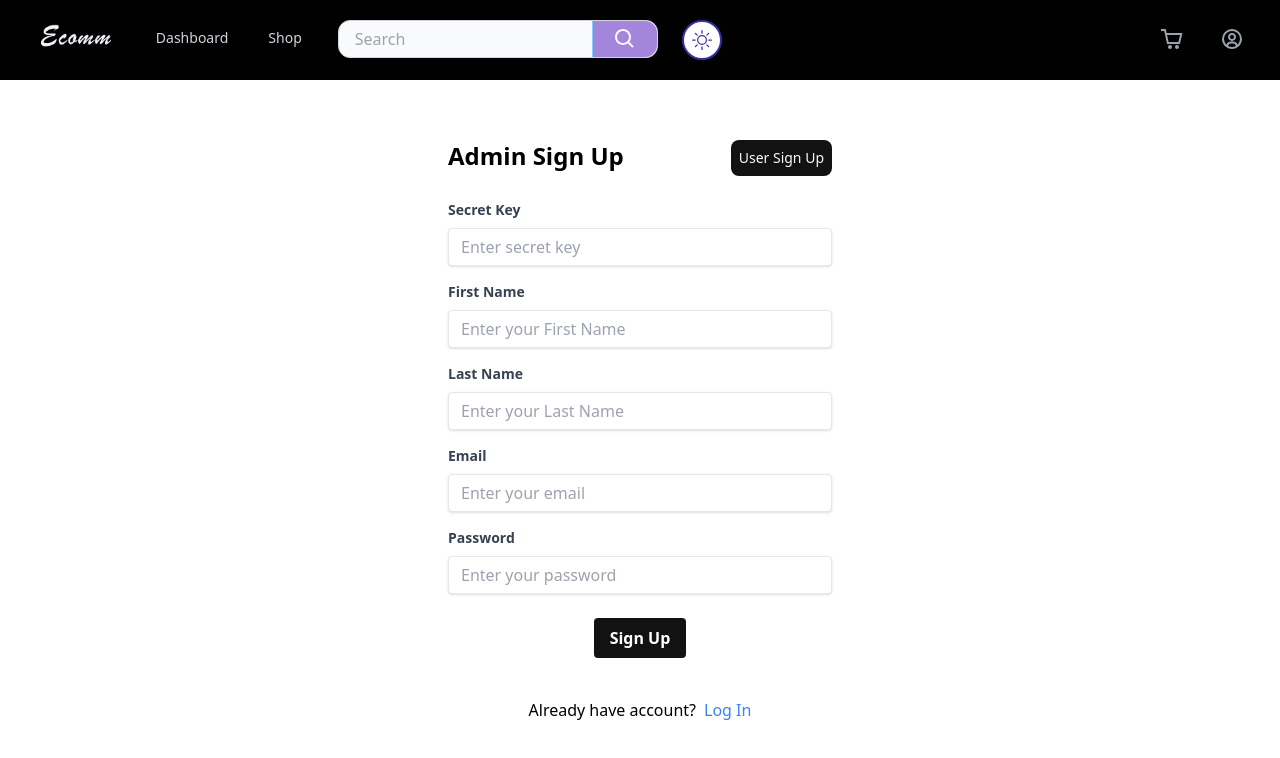
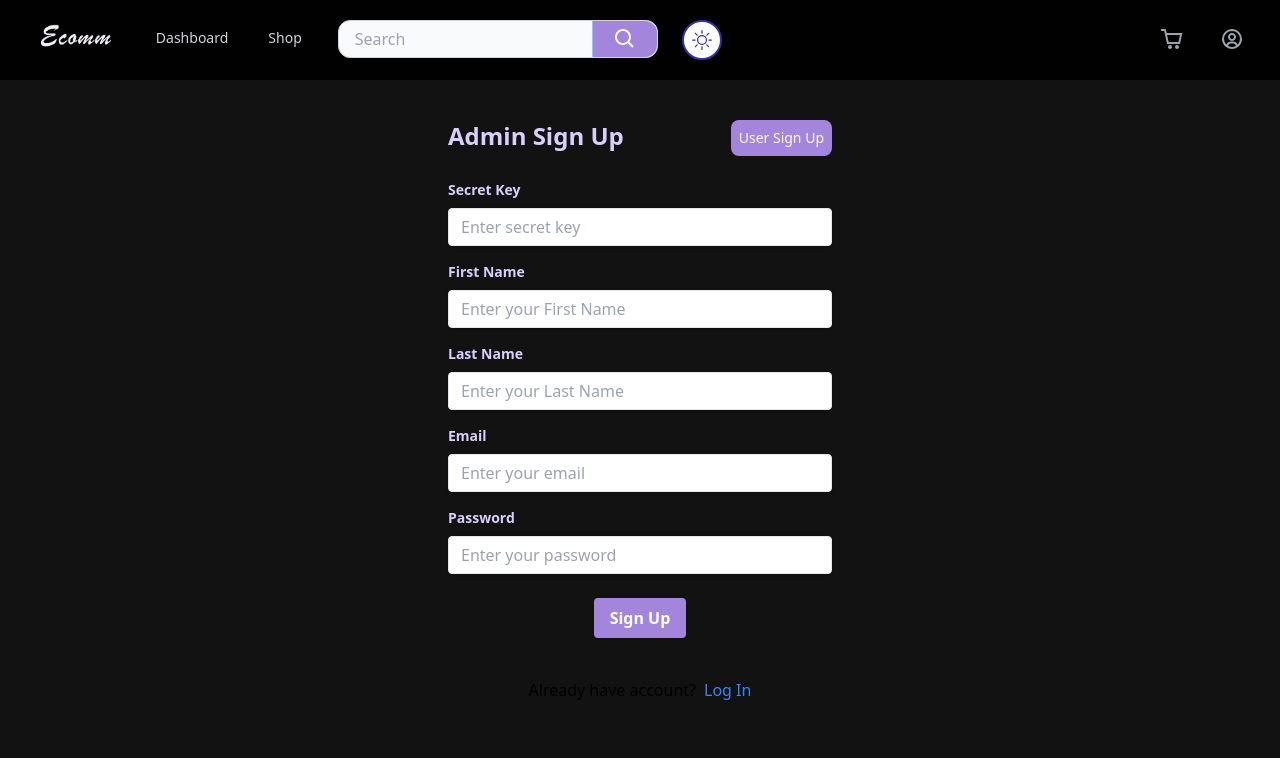
Before and after one commit to Sainath0604/Ecomm-Frontend, a React (Vite) app: page /adminSignUp in a window 1280 px wide. Shown: the top 758 px of the page. Built offline with nearby package versions, Linux system fonts and the light colour scheme.

Commit message:
Testing logout functionality without react navigate

```diff
--- a/src/admin/AdminNav.jsx
+++ b/src/admin/AdminNav.jsx
@@ -1,5 +1,5 @@
 import { Link } from "react-router-dom";
-import { useNavigate } from "react-router-dom";
+// import { useNavigate } from "react-router-dom";
 import logo from "../Logo/DarkLogo.png";
 import { Disclosure } from "@headlessui/react";
 import {
@@ -13,12 +13,13 @@ import {
 } from "../components/Icons";
 
 function AdminNav() {
-  const navigate = useNavigate();
+  // const navigate = useNavigate();
 
-  const logOut = (e) => {
-    e.preventDefault();
+  const logOut = () => {
     window.localStorage.clear();
-    navigate("/signIn");
+    window.location.href = "./signIn";
+    // navigate("/signIn");
+    console.log("logged-out");
   };
 
   const navigation = [
--- a/src/admin/AdminSignUp.jsx
+++ b/src/admin/AdminSignUp.jsx
@@ -65,26 +65,29 @@ function AdminSignUp() {
   }, [userType]);
 
   return (
-    <div>
+    <div className="dark:bg-[#D9CFFC]	bg-[#121212] min-h-screen">
       <Navbar />
-      <div className="flex justify-center mt-10 h-80 p-5">
+      <div className="flex justify-center mt-5 mb-5 h-80 p-5">
         <form onSubmit={registerUser} className="w-full max-w-sm">
           <div className="h-10  flex flex-row justify-between lg:mb-5">
-            <h1 className="text-2xl font-bold" value={userType}>
+            <h1
+              className="text-2xl font-bold text-[#D9CFFC] dark:text-[#241B35]"
+              value={userType}
+            >
               Admin Sign Up
             </h1>
             <Link to="/signUp">
-              <button className="bg-[#121212] hover:bg-[#282626] text-gray-50 text-sm p-2 rounded-lg ">
+              <button className="bg-[#a385db] dark:bg-[#241B35] hover:bg-[#282626] text-gray-50 text-sm p-2 rounded-lg ">
                 User Sign Up
               </button>
             </Link>
           </div>
           <div className="mb-4">
-            <label className="block text-gray-700 text-sm font-bold mb-2">
+            <label className="block text-[#D9CFFC] dark:text-[#241B35] text-sm font-bold mb-2">
               Secret Key
             </label>
             <input
-              className="shadow appearance-none border rounded w-full py-2 px-3 text-gray-700 leading-tight focus:outline-none focus:shadow-outline"
+              className="shadow appearance-none border rounded w-full py-2 px-3 text-[#D9CFFC] dark:text-[#241B35] leading-tight focus:outline-none focus:shadow-outline"
               id="secretKey"
               type="name"
               placeholder="Enter secret key"
@@ -94,11 +97,11 @@ function AdminSignUp() {
             />
           </div>
           <div className="mb-4">
-            <label className="block text-gray-700 text-sm font-bold mb-2">
+            <label className="block text-[#D9CFFC] dark:text-[#241B35] text-sm font-bold mb-2">
               First Name
             </label>
             <input
-              className="shadow appearance-none border rounded w-full py-2 px-3 text-gray-700 leading-tight focus:outline-none focus:shadow-outline"
+              className="shadow appearance-none border rounded w-full py-2 px-3 text-[#D9CFFC] dark:text-[#241B35] leading-tight focus:outline-none focus:shadow-outline"
               id="fName"
               type="name"
               placeholder="Enter your First Name"
@@ -108,11 +111,11 @@ function AdminSignUp() {
             />
           </div>
           <div className="mb-4">
-            <label className="block text-gray-700 text-sm font-bold mb-2">
+            <label className="block text-[#D9CFFC] dark:text-[#241B35] text-sm font-bold mb-2">
               Last Name
             </label>
             <input
-              className="shadow appearance-none border rounded w-full py-2 px-3 text-gray-700 leading-tight focus:outline-none focus:shadow-outline"
+              className="shadow appearance-none border rounded w-full py-2 px-3 text-[#D9CFFC] dark:text-[#241B35] leading-tight focus:outline-none focus:shadow-outline"
               id="lName"
               type="name"
               placeholder="Enter your Last Name"
@@ -122,11 +125,11 @@ function AdminSignUp() {
             />
           </div>
           <div className="mb-4">
-            <label className="block text-gray-700 text-sm font-bold mb-2">
+            <label className="block text-[#D9CFFC] dark:text-[#241B35] text-sm font-bold mb-2">
               Email
             </label>
             <input
-              className="shadow appearance-none border rounded w-full py-2 px-3 text-gray-700 leading-tight focus:outline-none focus:shadow-outline"
+              className="shadow appearance-none border rounded w-full py-2 px-3 text-[#D9CFFC] dark:text-[#241B35] leading-tight focus:outline-none focus:shadow-outline"
               id="email"
               type="email"
               placeholder="Enter your email"
@@ -136,11 +139,11 @@ function AdminSignUp() {
             />
           </div>
           <div className="mb-6">
-            <label className="block text-gray-700 text-sm font-bold mb-2">
+            <label className="block text-[#D9CFFC] dark:text-[#241B35] text-sm font-bold mb-2">
               Password
             </label>
             <input
-              className="shadow appearance-none border rounded w-full py-2 px-3 text-gray-700 leading-tight focus:outline-none focus:shadow-outline"
+              className="shadow appearance-none border rounded w-full py-2 px-3 text-[#D9CFFC] dark:text-[#241B35] leading-tight focus:outline-none focus:shadow-outline"
               id="password"
               type="password"
               placeholder="Enter your password"
@@ -152,7 +155,7 @@ function AdminSignUp() {
           <div className="flex flex-col items-center justify-center">
             <button
               onClick={UserOrAdmin}
-              className="bg-[#121212] hover:bg-[#282626] text-white font-bold py-2 px-4 rounded focus:outline-none focus:shadow-outline"
+              className="bg-[#a385db] dark:bg-[#241B35] hover:bg-[#282626] text-white font-bold py-2 px-4 rounded focus:outline-none focus:shadow-outline"
               type="submit"
             >
               Sign Up
--- a/src/authentication/SignIn.jsx
+++ b/src/authentication/SignIn.jsx
@@ -76,7 +76,7 @@ function SignIn() {
           </div>
           <div className="flex flex-col items-center justify-center">
             <button
-              className="bg-[#121212] hover:bg-[#282626] text-white font-bold py-2 px-4 rounded focus:outline-none focus:shadow-outline"
+              className="bg-[#a385db] dark:bg-[#241B35] hover:bg-[#ab82f6] text-white font-bold py-2 px-4 rounded focus:outline-none focus:shadow-outline"
               type="submit"
             >
               Sign In
--- a/src/authentication/SignUp.jsx
+++ b/src/authentication/SignUp.jsx
@@ -73,7 +73,7 @@ function SignUp() {
               User Sign Up
             </h1>
             <Link to="/adminSignUp">
-              <button className="bg-[#121212] hover:bg-[#282626] text-gray-50 text-sm p-2 rounded-lg ">
+              <button className="bg-[#a385db] dark:bg-[#241B35] hover:bg-[#ab82f6] dark:hover:bg-[#282626] text-gray-50 text-sm p-2 rounded-lg ">
                 Admin Sign Up
               </button>
             </Link>
@@ -133,7 +133,7 @@ function SignUp() {
           <div className="flex flex-col items-center justify-center">
             <button
               onClick={UserOrAdmin}
-              className="bg-[#121212] hover:bg-[#282626] text-white font-bold py-2 px-4 rounded focus:outline-none focus:shadow-outline"
+              className="bg-[#a385db] dark:bg-[#241B35] hover:bg-[#282626] text-white font-bold py-2 px-4 rounded focus:outline-none focus:shadow-outline"
               type="submit"
             >
               Sign Up
```
